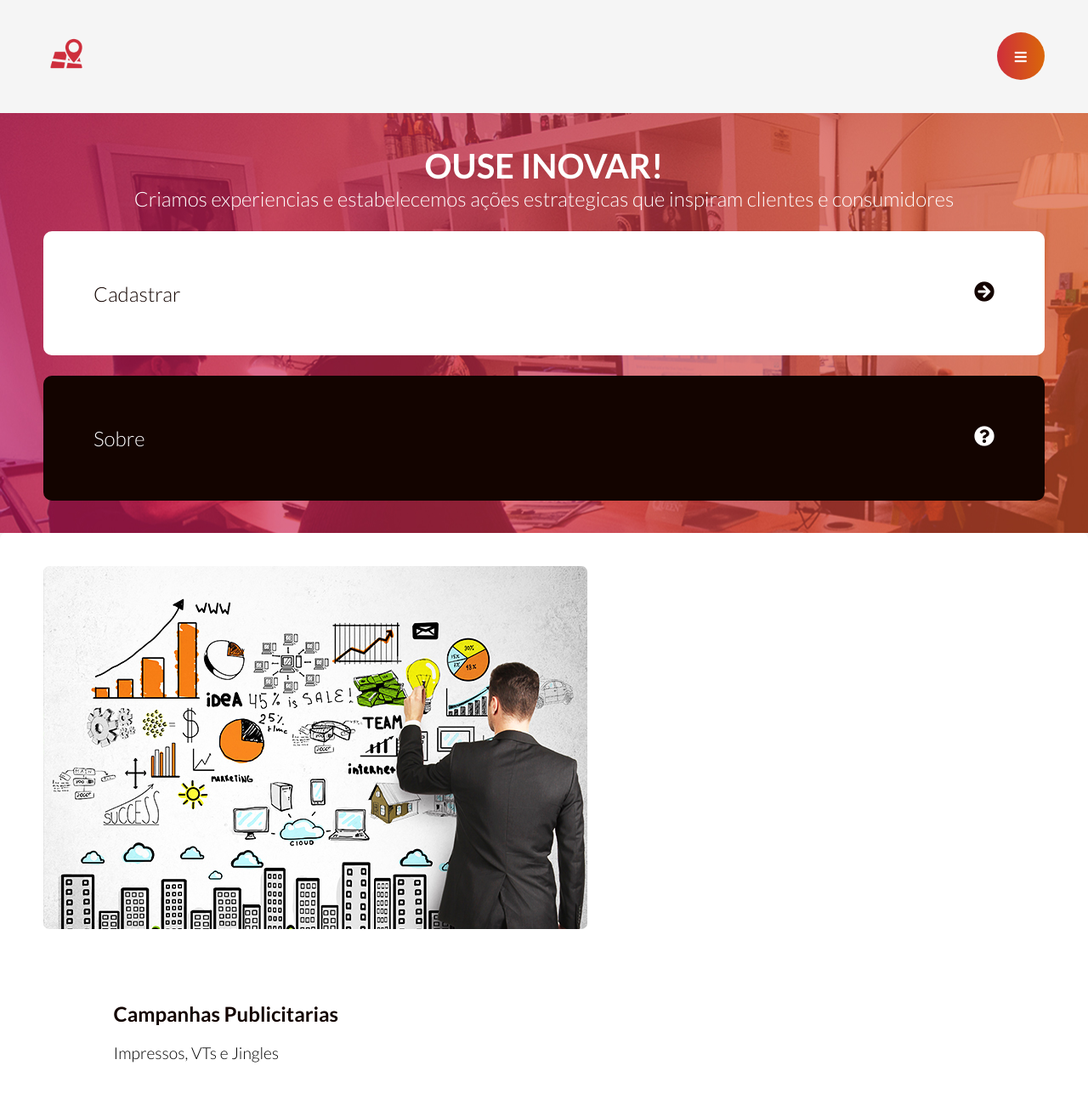
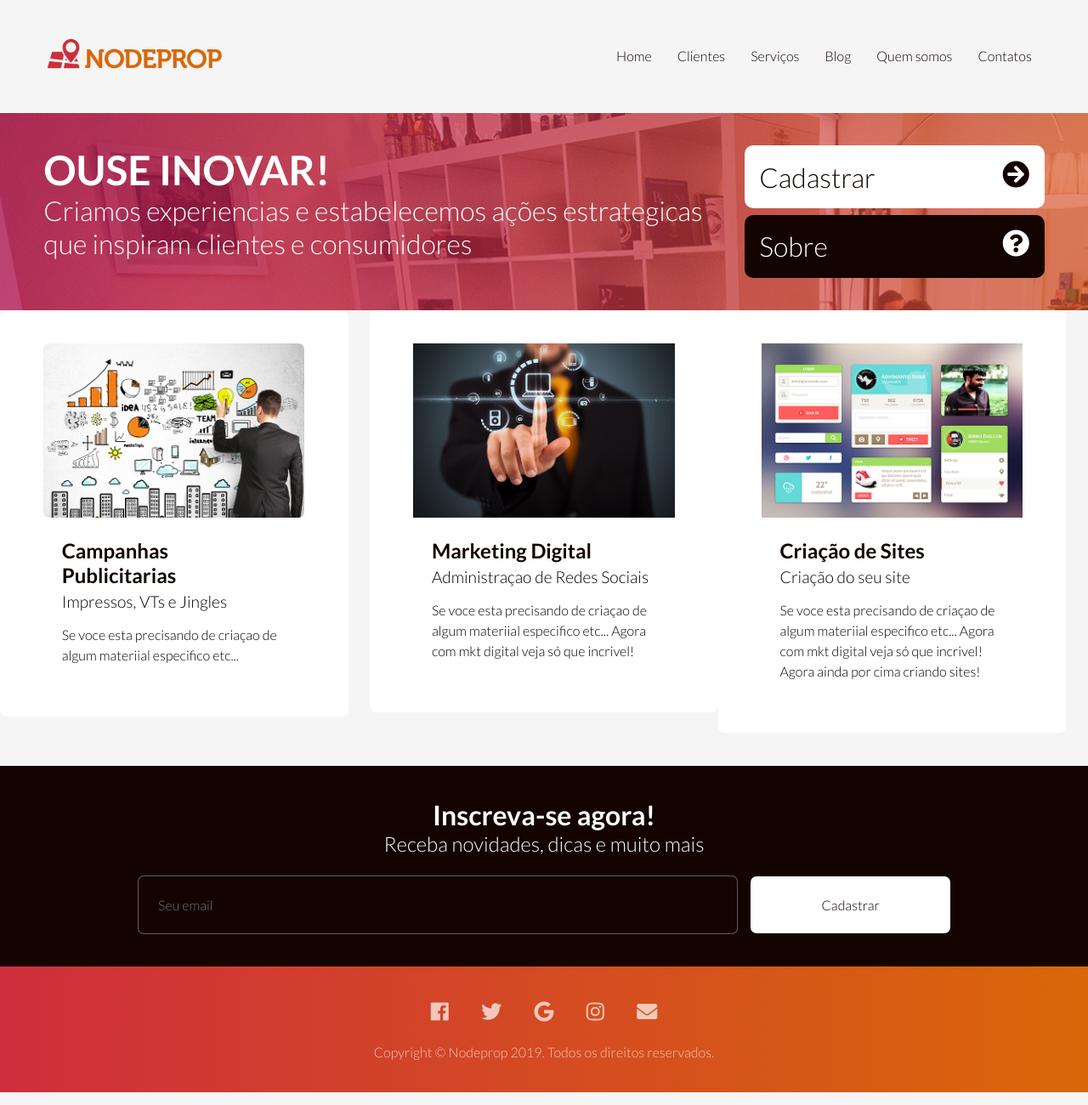
Before and after one commit to gabrielss97/Site-Ficticio-Nodeprop, a plain HTML site: page index.html in a window 1280 px wide. Shown: the top 1300 px of the page at 85% size. Drawn offline with nearby package versions, Linux system fonts and the light colour scheme.

Commit message:
site completo - add breakpoints

```diff
--- a/css/style.css
+++ b/css/style.css
@@ -73,8 +73,42 @@ img{max-width: 100%;}
 .social-icons a:hover{color: #fff;}
 .copyright {margin-top: 2%; color: rgba(255, 255, 255, 0.685)}
 
-/*MEDIA TYPES
-screen
-Para monitores ou dispositivos com telas coloridas e resolução adequada.
-print
-Para impressoras. Muito usado para dar uma versão de impressão do site.*/
+/*===MOBILE FIRST===*/
+/* SMALL DEVICES - SMARTPHONES*/
+@media screen and (min-width: 480px){
+    .logo{width: 214px ;
+        background: url(../img/logo.png)center center/214px no-repeat}
+    .btn{font-size: 2em;}
+}
+
+/* SMALL DEVICES - TABLETS*/
+@media screen and (min-width: 768px){
+    .servico{width: 49%; float: left;margin-right: 2%}
+    .servico:nth-child(2){margin-right: 0}
+    .newsletter h2{font-size: 2em}
+    .newsletter h3{font-size: 1.5em}
+    .newsletter input{width: 69%;padding: 2%;float: left;margin-right: 1%;}
+    .newsletter button{width: 30%;padding: 2%;float: right;margin-top: 0;}
+}
+
+/* MEDIUM DEVICES - TABLETS & DESKTOPS*/
+@media screen and (min-width: 960px){
+    .title{width: 70%;float: left;text-align: left}
+    .title h2{font-size: 3em}
+    .title h3{font-size: 2em}
+    .buttons{width: 30%;float: right;margin-top: 0}
+    .servico{width: 32%;}
+    .newsletter input{width: 60%;float: none;}
+    .newsletter button{width: 20%;float: none;}
+}
+
+/* LARGE DEVICES - WIDE SCREENS*/
+@media screen and (min-width: 1280px){
+    .btn-menu{display: none}
+    .btn-close{display: none}
+    .menu{width: auto;height: 56px;line-height: 56px;
+        background-color: #f5f5f5;float: right;display: block !important;position: static;}
+    .menu li{padding: 0;float: left;}
+    .menu li a{color:#130400;font-size: 1em;padding: 15px;}
+    .menu li a:hover{border: none;color: #da6709;}
+}
--- a/index.html
+++ b/index.html
@@ -87,7 +87,7 @@
         <footer class="rodape conteiner bg-gradient tac">
             <div class="social-icons">
                 <a href="#"><i class="fab fa-facebook"></i></a>
-                <a href="#"><i class="fab fa-twittter"></i></a>
+                <a href="#"><i class="fab fa-twitter"></i></a>
                 <a href="#"><i class="fab fa-google"></i></a>
                 <a href="#"><i class="fab fa-instagram"></i></a>
                 <a href="#"><i class="fas fa-envelope"></i></a>
```
